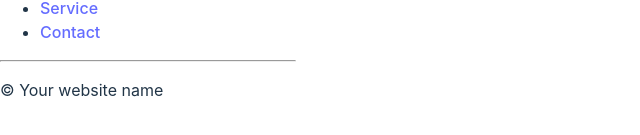
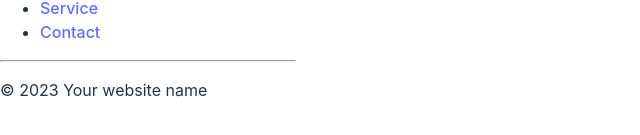
Before and after one commit to IngridAkeida/website, a React (Vite) app in the folder my-react-app/: page / in a window 1280 px wide. Shown: the part 429-564 px from the top of the page, without its empty margins (0-640 px from the left). Built offline with nearby package versions, Linux system fonts and the light colour scheme.

Commit message:
add - new js code inside footer tag

```diff
--- a/my-react-app/src/Footer.jsx
+++ b/my-react-app/src/Footer.jsx
@@ -2,7 +2,7 @@
 function Footer(){
   return(
     <footer>
-      <p>&copy; Your website name</p>
+      <p>&copy; {new Date().getFullYear()} Your website name</p>
     </footer>
   );
 }
```
